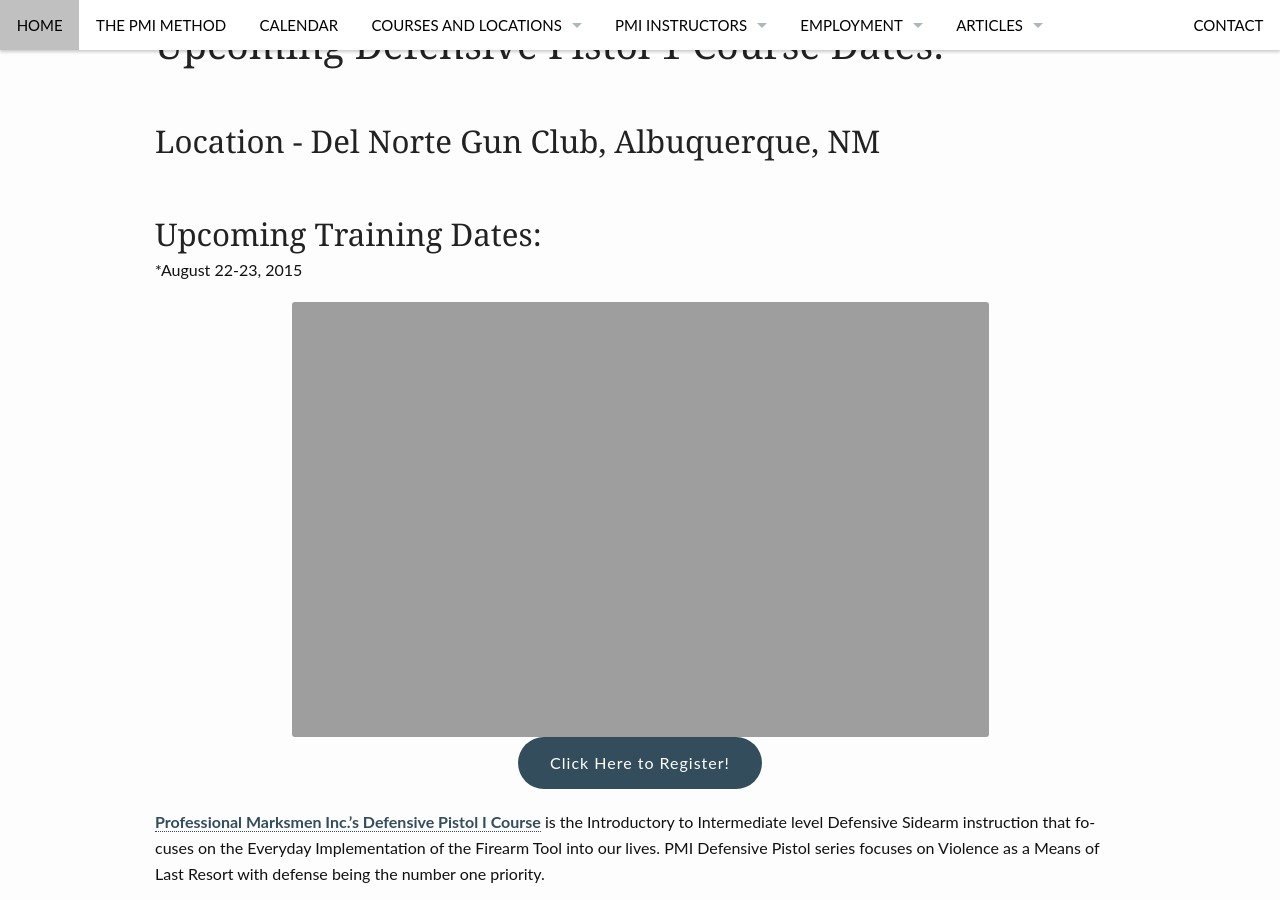
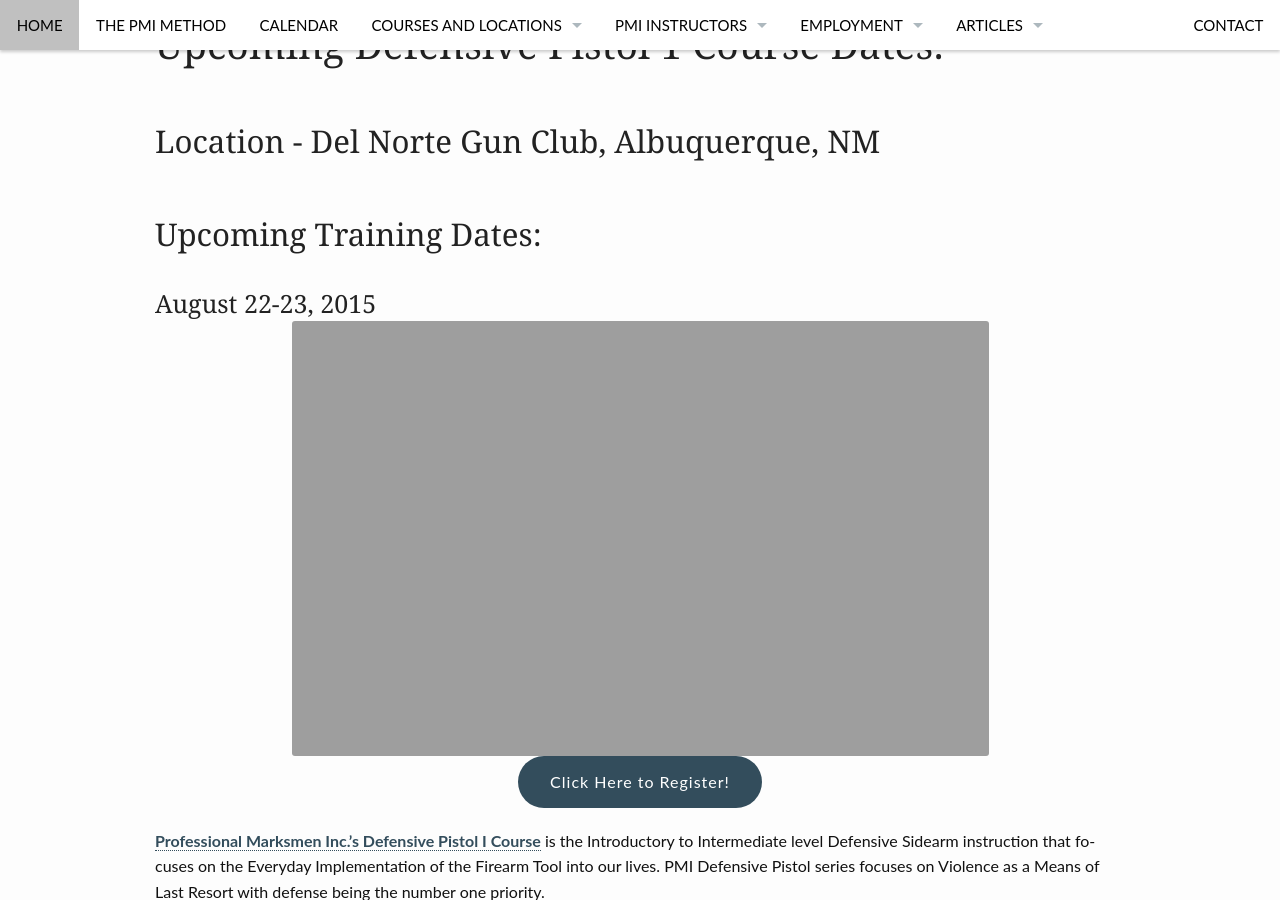
Before and after one commit to JonWeilerPMI/pmisite, a Jekyll site: the page built from pages/defensive_pistol1.md, in a window 1280 px wide and 900 px high, scrolled down 946 px. Built offline with Jekyll 4.4.1, drawn with Linux system fonts in a browser that asks for light colours.

Commit message:
update syntax5

```diff
--- a/pages/defensive_pistol1.md
+++ b/pages/defensive_pistol1.md
@@ -19,8 +19,7 @@ header:
 ##Location - Del Norte Gun Club, Albuquerque, NM
 
 ##Upcoming Training Dates:
-
-*August 22-23, 2015
+### August 22-23, 2015
 
 <center><img src="http://professionalmarksmen.com/images/slider-1.jpg" alt="DNGC Courses, Albuquerque, NM" style="width:697px;height:435px;"></center>
 
```
